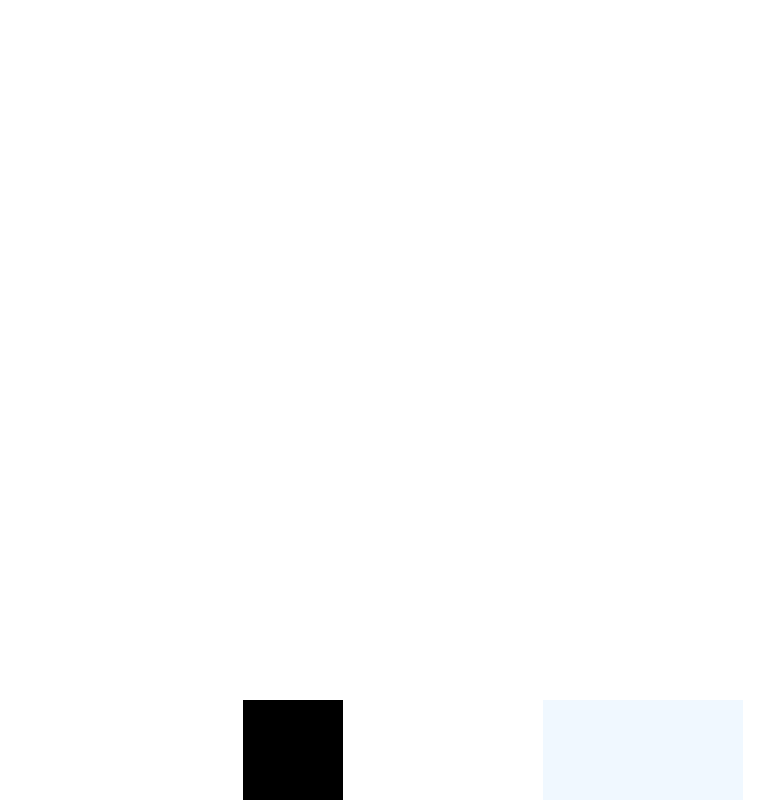
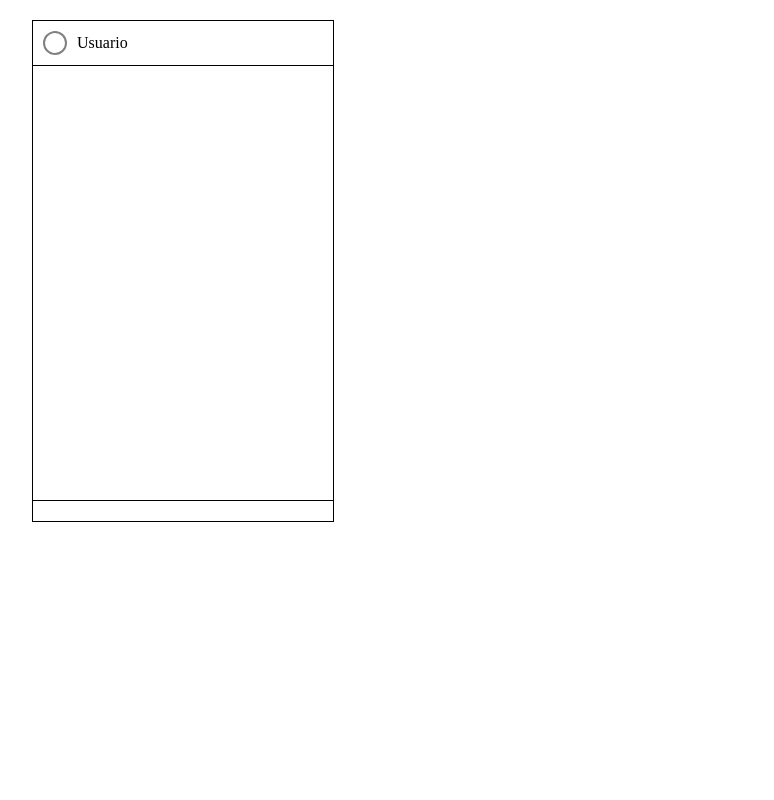
Before and after one commit to fabianmendez513/PruebaCorta, a plain HTML site: page index.html in a window 1280 px wide. Shown: the top 800 px of the page, without its empty margins (457-1231 px from the left). Drawn offline with Linux system fonts and the light colour scheme; files that its build step writes are made by us from their sources.

Commit message:
Add files via upload

```diff
--- a/config.css
+++ /dev/null
@@ -1,26 +0,0 @@
-* {
-    margin: 100px;
-    padding: 100px;
-    box-sizing: border-box;
-
-}
-
-main {
-    display: flex;
-    justify-content: space-between;
-}
-.menu {
-    width: 100px;
-    height: 100dvb;
-    max-width: 30ren;
-    background-color: black ;
-    padding: 2rem;
-
-
-}
-.index {
-    background-color: aliceblue;
-    width: 100%;
-    height: 100rem;
-
-}
--- /dev/null
+++ b/estilos.css
@@ -0,0 +1,37 @@
+body {
+    margin: 20px;
+  }
+
+  .contenedor {
+    width: 300px;
+    height: 500px;
+    border: 1px solid black;
+    display: flex;
+    flex-direction: column;
+    margin: 20px auto;
+  }
+
+  .encabezado, .pie {
+    border-bottom: 1px solid black;
+    padding: 10px;
+    display: flex;
+    align-items: center;
+  }
+
+  .pie {
+    border-top: 1px solid black;
+    border-bottom: none;
+    margin-top: auto;
+  }
+
+  .foto {
+    width: 20px;
+    height: 20px;
+    border: 2px solid gray;
+    border-radius: 50%;
+    margin-right: 10px;
+  }
+
+  .contenido {
+    flex: 1px;
+  }
--- a/index.html
+++ b/index.html
@@ -1,29 +1,20 @@
 <!DOCTYPE html>
 <html lang="es">
 <head>
-    <meta charset="UTF-8">
-    <meta name="viewport" content="width=device-width, initial-scale=1.0">
-    <title>Document</title>
+  <meta charset="UTF-8">
+  <title>Pagina3</title>
 
-    <link rel="stylesheet" href="modulos/logo.css">
-    <link rel="stylesheet" href="modulos/menu.css">
-    <link rel="stylesheet" href="componentes/config.css">
-    <link rel="stylesheet" href="componentes/header.css">
-    <link rel="stylesheet" href="componentes/index.css">
+
+  <link rel="stylesheet" href="estilos.css">
 </head>
 <body>
-    <main>
-        <div class ="menu">
-            <div class="logo">
-                <img class ="menu" src="https://www.google.com/imgres?q=menu%20en%20pagina%20logo&imgurl=https%3A%2F%2Fwww.shutterstock.com%2Fimage-vector%2Fweb-menu-website-icon-sign-260nw-1231745554.jpg&imgrefurl=https%3A%2F%2Fwww.shutterstock.com%2Fes%2Fimage-vector%2Fweb-menu-website-icon-sign-symbol-1231745554&docid=bhJ-FWuxWqkgHM&tbnid=uXw9w7ya-M7B6M&vet=12ahUKEwiGz66qwJGNAxWdRTABHY40NYQQM3oECBsQAA..i&w=325&h=280&hcb=2&ved=2ahUKEwiGz66qwJGNAxWdRTABHY40NYQQM3oECBsQAA" alt="">
-                <span>Version 2 </span>
-            </div>
-            <nav>
-                <a href="line"></span></a>
-            </nav>
-            <a href=""class="btn-github">Github</a>
-        </div>
-        <section class ="index"></section>
-    </main>
+  <div class="contenedor">
+    <div class="encabezado">
+      <div class="foto"></div>
+      <span>Usuario</span>
+    </div>
+    <div class="contenido"></div>
+    <div class="pie"></div>
+  </div>
 </body>
 </html>
```
